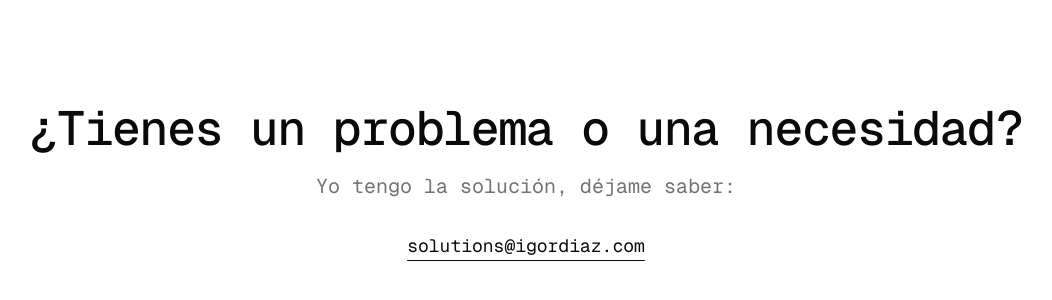
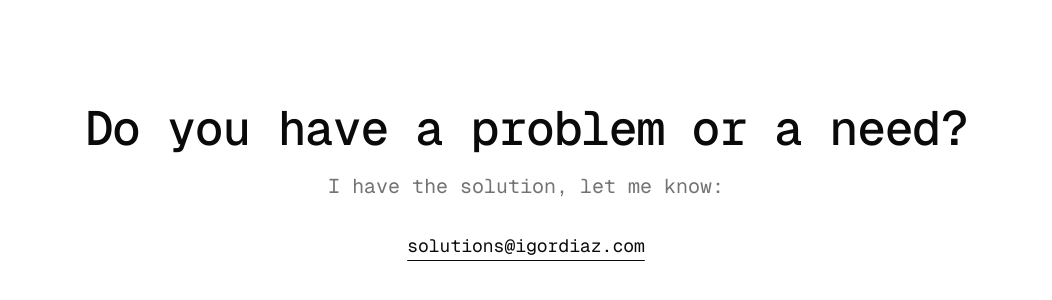
Before and after one commit to idmateos/igordiaz-web, a Next.js app: page / in a window 1280 px wide. Shown: the part 218-518 px from the top of the page, without its empty margins (114-1166 px from the left). Built offline with nearby package versions, Linux system fonts and the light colour scheme.

Commit message:
Translate landing page copy to English
V0-Chat-Id: ieWyT4O2boa

```diff
--- a/app/layout.tsx
+++ b/app/layout.tsx
@@ -10,9 +10,8 @@ const geistMono = Geist_Mono({
 })
 
 export const metadata: Metadata = {
-  title: 'analista · desarrollador · estrategia & producto',
-  description:
-    'Portfolio retro en blanco y negro de un analista desarrollador experto en estrategia y producto.',
+  title: 'Solutions — Igor Díaz',
+  description: 'A simple way to connect with Igor Díaz about your next solution.',
   generator: 'v0.app',
   icons: {
     icon: [
@@ -48,7 +47,7 @@ export default function RootLayout({
 }>) {
   return (
     <html
-      lang="es"
+      lang="en"
       className={`${geistSans.variable} ${geistMono.variable} bg-background`}
     >
       <body className="font-mono antialiased">
--- a/app/page.tsx
+++ b/app/page.tsx
@@ -6,10 +6,10 @@ export default function Page() {
           id="page-title"
           className="text-balance text-3xl font-medium tracking-tight md:text-5xl"
         >
-          ¿Tienes un problema o una necesidad?
+          Do you have a problem or a need?
         </h1>
         <p className="mt-5 text-lg text-muted-foreground md:text-xl">
-          Yo tengo la solución, déjame saber:
+          I have the solution, let me know:
         </p>
         <a
           href="mailto:solutions@igordiaz.com"
@@ -23,6 +23,6 @@ export default function Page() {
 }
 
 export const metadata = {
-  title: "Soluciones — Igor Díaz",
-  description: "¿Tienes un problema o una necesidad? Hablemos.",
+  title: "Solutions — Igor Díaz",
+  description: "Do you have a problem or a need? Let’s talk.",
 }
```
